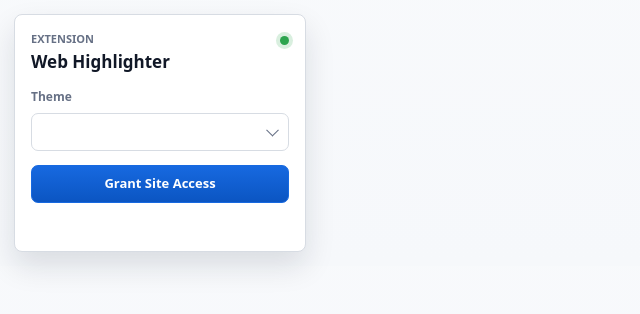
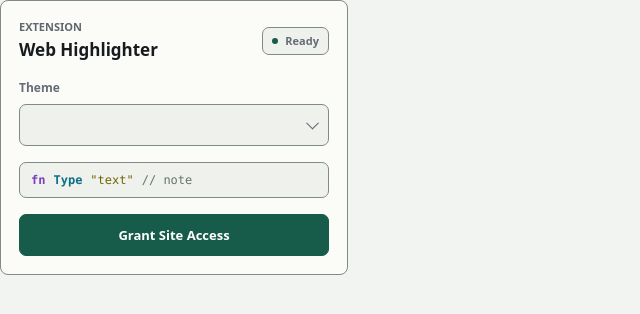
Before and after one commit to ubugeeei-prod/web-highlighter, a website built with Vite: page extension/static/popup.html in a window 1280 px wide. Shown: the whole page, without its empty margins (0-640 px from the left). Built offline with nearby package versions, Linux system fonts and the light colour scheme.

Commit message:
style: refine extension popup UI (#47)
* style: refine extension popup UI

* style: increase popup contrast

Co-authored-by: Codesmith <codesmith-bot@users.noreply.github.com>

---------

Co-authored-by: Codesmith <codesmith-bot@users.noreply.github.com>

```diff
--- a/extension/static/popup.html
+++ b/extension/static/popup.html
@@ -7,19 +7,27 @@
     <style>
       :root {
         color-scheme: light dark;
-        --bg: #f6f8fb;
-        --panel: #ffffff;
-        --text: #111827;
-        --muted: #667085;
-        --border: #d7dce3;
-        --border-strong: #b9c2cf;
-        --accent: #1769e0;
-        --accent-strong: #0b55c2;
-        --accent-text: #ffffff;
-        --control: #ffffff;
-        --shadow: 0 14px 30px rgb(15 23 42 / 12%);
+        --page: #f2f4f1;
+        --surface: #fbfbf8;
+        --surface-muted: #eef1ec;
+        --surface-pressed: #e5e9e2;
+        --text: #171a1f;
+        --muted: #646c75;
+        --subtle: #5f686f;
+        --border: #7f8c83;
+        --border-strong: #aeb8aa;
+        --accent: #175c4a;
+        --action: #175c4a;
+        --action-hover: #104a3c;
+        --action-text: #ffffff;
+        --focus: #267762;
+        --syntax-keyword: #7b3fc1;
+        --syntax-type: #0c6f88;
+        --syntax-string: #736200;
+        --syntax-comment: #67736e;
         font:
-          13px/1.45 system-ui,
+          13px/1.46 ui-sans-serif,
+          system-ui,
           -apple-system,
           BlinkMacSystemFont,
           "Segoe UI",
@@ -28,17 +36,24 @@
 
       @media (prefers-color-scheme: dark) {
         :root {
-          --bg: #11151b;
-          --panel: #171d25;
-          --text: #f3f6fb;
-          --muted: #a7b0bf;
-          --border: #303a47;
-          --border-strong: #465365;
-          --accent: #8ab8ff;
-          --accent-strong: #a8cbff;
-          --accent-text: #07111f;
-          --control: #111820;
-          --shadow: 0 16px 34px rgb(0 0 0 / 32%);
+          --page: #090c0d;
+          --surface: #111516;
+          --surface-muted: #171c1d;
+          --surface-pressed: #202728;
+          --text: #edf2ef;
+          --muted: #a8b2ae;
+          --subtle: #78837f;
+          --border: #2d3634;
+          --border-strong: #4d5a56;
+          --accent: #85d3b6;
+          --action: #17362d;
+          --action-hover: #1d4439;
+          --action-text: #d9f3e8;
+          --focus: #85d3b6;
+          --syntax-keyword: #d6b5ff;
+          --syntax-type: #8bd8ef;
+          --syntax-string: #d9cf86;
+          --syntax-comment: #8fa29a;
         }
       }
 
@@ -47,35 +62,38 @@
       }
 
       body {
-        width: 320px;
+        width: 348px;
         margin: 0;
-        padding: 14px;
+        padding: 0;
         color: var(--text);
-        background:
-          linear-gradient(180deg, color-mix(in srgb, var(--bg), var(--panel) 18%), var(--bg)),
-          var(--bg);
+        background: var(--page);
       }
 
-      .panel {
+      .popup-shell {
         display: grid;
-        gap: 14px;
-        padding: 16px;
+        gap: 16px;
+        padding: 18px;
         border: 1px solid var(--border);
         border-radius: 8px;
-        background: var(--panel);
-        box-shadow: var(--shadow);
+        background: var(--surface);
       }
 
       .header {
         display: flex;
-        align-items: start;
+        align-items: center;
         justify-content: space-between;
-        gap: 16px;
+        gap: 14px;
       }
 
-      .eyebrow {
-        margin: 0 0 2px;
-        color: var(--muted);
+      .title {
+        display: grid;
+        gap: 3px;
+        min-width: 0;
+      }
+
+      .kicker {
+        margin: 0;
+        color: var(--subtle);
         font-size: 11px;
         font-weight: 700;
         letter-spacing: 0;
@@ -89,25 +107,39 @@
         letter-spacing: 0;
       }
 
+      .status {
+        display: inline-flex;
+        align-items: center;
+        flex: 0 0 auto;
+        gap: 7px;
+        min-height: 28px;
+        padding: 0 9px;
+        border: 1px solid var(--border);
+        border-radius: 7px;
+        color: var(--muted);
+        background: var(--surface-muted);
+        font-size: 11px;
+        font-weight: 700;
+      }
+
       .status-dot {
-        width: 9px;
-        height: 9px;
-        margin-top: 5px;
+        width: 6px;
+        height: 6px;
         border-radius: 999px;
-        background: #2da44e;
-        box-shadow: 0 0 0 4px color-mix(in srgb, #2da44e, transparent 82%);
+        background: var(--accent);
       }
 
       .field {
         display: grid;
-        gap: 7px;
+        gap: 8px;
         color: var(--muted);
         font-size: 12px;
-        font-weight: 650;
+        font-weight: 700;
       }
 
       .select-control {
         position: relative;
+        display: block;
       }
 
       .select-control::after {
@@ -116,8 +148,8 @@
         right: 12px;
         width: 8px;
         height: 8px;
-        border-right: 1.5px solid var(--muted);
-        border-bottom: 1.5px solid var(--muted);
+        border-right: 1.5px solid var(--subtle);
+        border-bottom: 1.5px solid var(--subtle);
         content: "";
         pointer-events: none;
         transform: translateY(-70%) rotate(45deg);
@@ -125,68 +157,116 @@
 
       select {
         width: 100%;
-        min-height: 38px;
-        padding: 0 34px 0 11px;
+        min-height: 42px;
+        padding: 0 38px 0 12px;
         border: 1px solid var(--border);
         border-radius: 7px;
         color: var(--text);
-        background: var(--control);
+        background: var(--surface-muted);
         font: inherit;
-        font-weight: 560;
+        font-weight: 650;
         appearance: none;
         outline: none;
       }
 
+      select:hover {
+        border-color: var(--border-strong);
+        background: var(--surface);
+      }
+
       select:focus-visible,
       button:focus-visible {
-        border-color: var(--accent);
-        box-shadow: 0 0 0 3px color-mix(in srgb, var(--accent), transparent 74%);
+        border-color: var(--focus);
+        outline: 2px solid var(--focus);
+        outline-offset: 2px;
+      }
+
+      .sample-strip {
+        display: flex;
+        align-items: center;
+        gap: 8px;
+        overflow: hidden;
+        min-height: 36px;
+        padding: 0 11px;
+        border: 1px solid var(--border);
+        border-radius: 7px;
+        background: var(--surface-muted);
+        font:
+          12px/1.2 ui-monospace,
+          "SFMono-Regular",
+          Menlo,
+          Consolas,
+          monospace;
+        white-space: nowrap;
+      }
+
+      .sample-keyword {
+        color: var(--syntax-keyword);
+        font-weight: 700;
+      }
+
+      .sample-type {
+        color: var(--syntax-type);
+        font-weight: 700;
+      }
+
+      .sample-string {
+        color: var(--syntax-string);
+      }
+
+      .sample-comment {
+        color: var(--syntax-comment);
       }
 
       button {
         width: 100%;
-        min-height: 38px;
+        min-height: 42px;
         border: 1px solid var(--accent);
         border-radius: 7px;
-        color: var(--accent-text);
-        background: linear-gradient(180deg, var(--accent), var(--accent-strong));
+        color: var(--action-text);
+        background: var(--action);
         font: inherit;
         font-weight: 700;
         letter-spacing: 0;
         cursor: pointer;
-      }
-
-      button {
         transition:
+          background-color 140ms ease,
           border-color 140ms ease,
-          filter 140ms ease,
           transform 140ms ease;
       }
 
       button:hover {
-        filter: brightness(1.04);
+        border-color: var(--action-hover);
+        background: var(--action-hover);
       }
 
       button:active {
         transform: translateY(1px);
+        background: var(--action-hover);
       }
 
       p {
-        min-height: 1.5em;
         margin: 0;
-        color: var(--muted);
+        color: var(--subtle);
         font-size: 12px;
+      }
+
+      p:empty {
+        display: none;
       }
     </style>
   </head>
   <body>
-    <main class="panel">
+    <main class="popup-shell">
       <header class="header">
-        <div>
-          <p class="eyebrow">Extension</p>
+        <div class="title">
+          <p class="kicker">Extension</p>
           <h1>Web Highlighter</h1>
         </div>
-        <span class="status-dot" aria-hidden="true"></span>
+        <span class="status" aria-label="Ready">
+          <span class="status-dot" aria-hidden="true"></span>
+          Ready
+        </span>
       </header>
       <label class="field" for="theme">
         <span>Theme</span>
@@ -194,6 +274,12 @@
           <select id="theme"></select>
         </span>
       </label>
+      <div class="sample-strip" aria-hidden="true">
+        <span class="sample-keyword">fn</span>
+        <span class="sample-type">Type</span>
+        <span class="sample-string">"text"</span>
+        <span class="sample-comment">// note</span>
+      </div>
       <button id="enable" type="button">Grant Site Access</button>
       <p id="status" aria-live="polite"></p>
     </main>
```
Also changed, not shown: tests/distribution.test.ts (+18 -0 lines).
